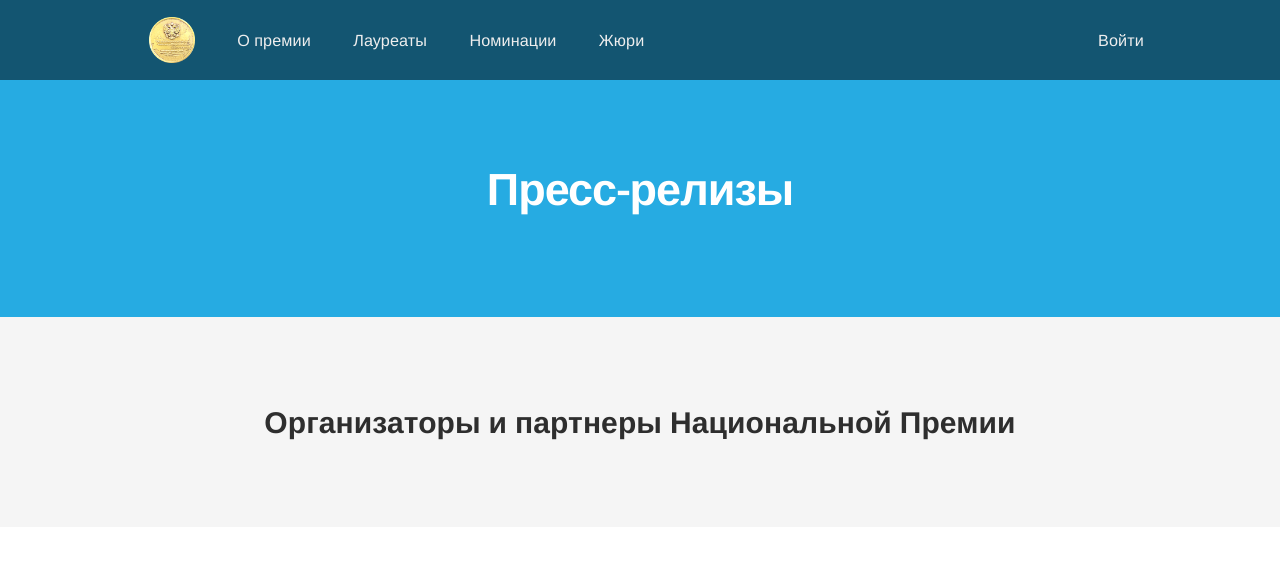
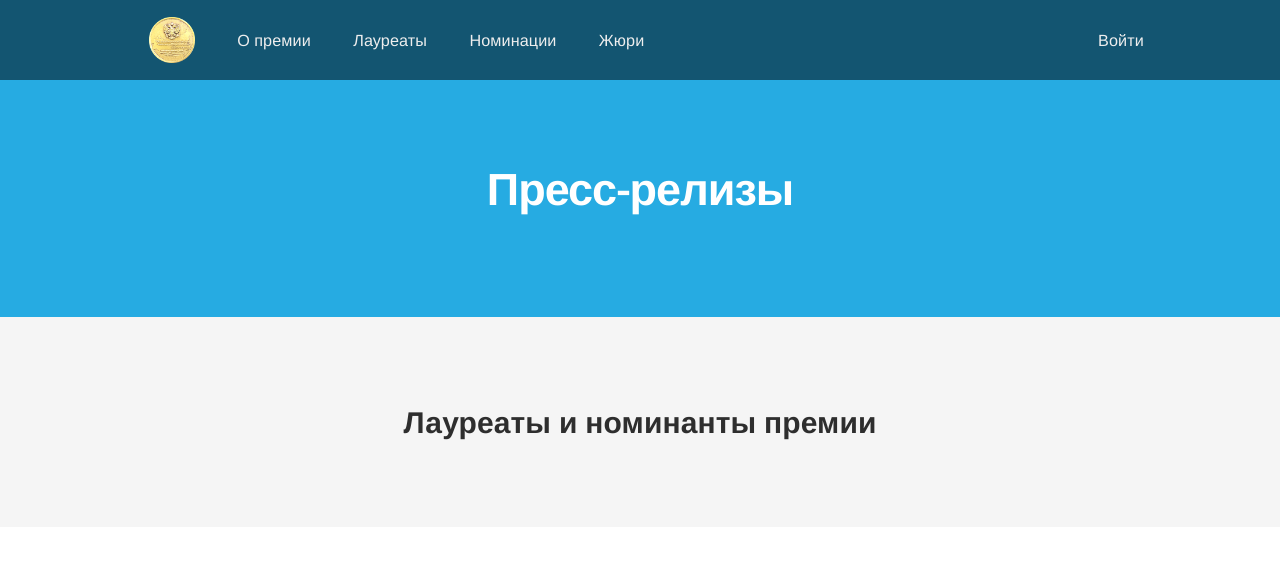
Before and after one commit to dennisd1/prize, a Jekyll site: the page built from pages/press.html, in a window 1280 px wide and 1400 px high. Shown: the top 561 px of the window. Built offline with Jekyll 4.4.1, drawn with Linux system fonts in a browser that asks for light colours; nearby versions of some CDN libraries; some of the changed text lies outside the part shown; grey boxes are pictures that could not be loaded.

Commit message:
Update press.html

```diff
--- a/pages/press.html
+++ b/pages/press.html
@@ -6,6 +6,23 @@
 header_subtext:
 permalink: /press/
 ---
+<section style="background: #f5f5f5">
+	<div class="container">
+		<p></p>
+		<h3 align="center"><strong>Лауреаты и номинанты премии</strong></h3>
+		<p></p>
+	</div>
+</section>
+
+<section style="background: #ffffff">
+	<div class="container">
+		<div>
+			<img src="/a/interrao01.png" width="258" height="258">
+			<p><span><strong>Ковальчук</strong></span> </p>
+		</div>
+			<h3 class="quote"><strong>Росимущество</strong> Организаторы и партнеры Национальной Премии <strong>CloudCannon</strong> enables my Enterprise Platforms Team at <strong>Netflix</strong> to deliver highly customizable microsites to our internal business partners rapidly so they can work at the speed of our customers.</h3>
+		</div>
+</section>
 
 <section style="background: #f5f5f5">
 	<div class="container">
```
